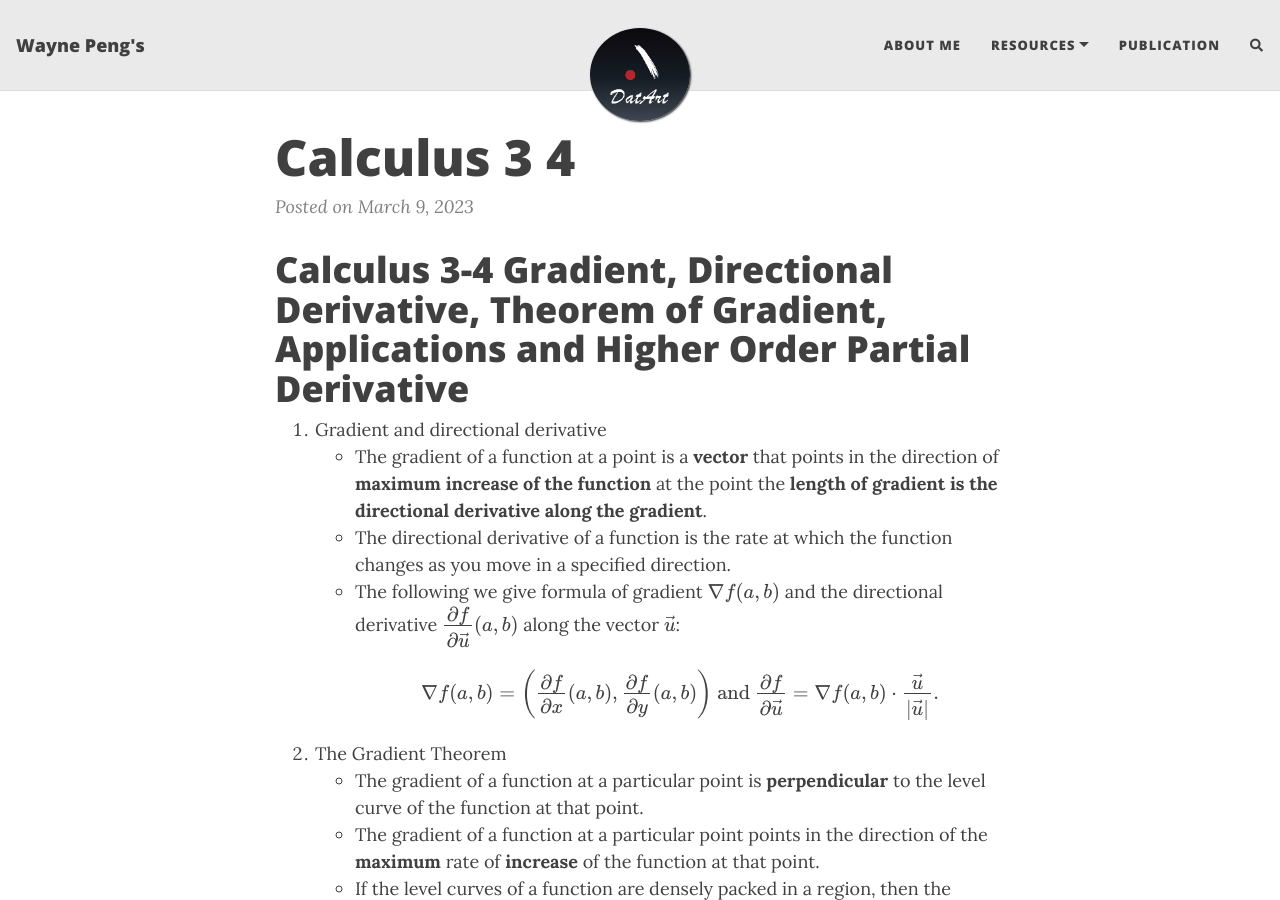
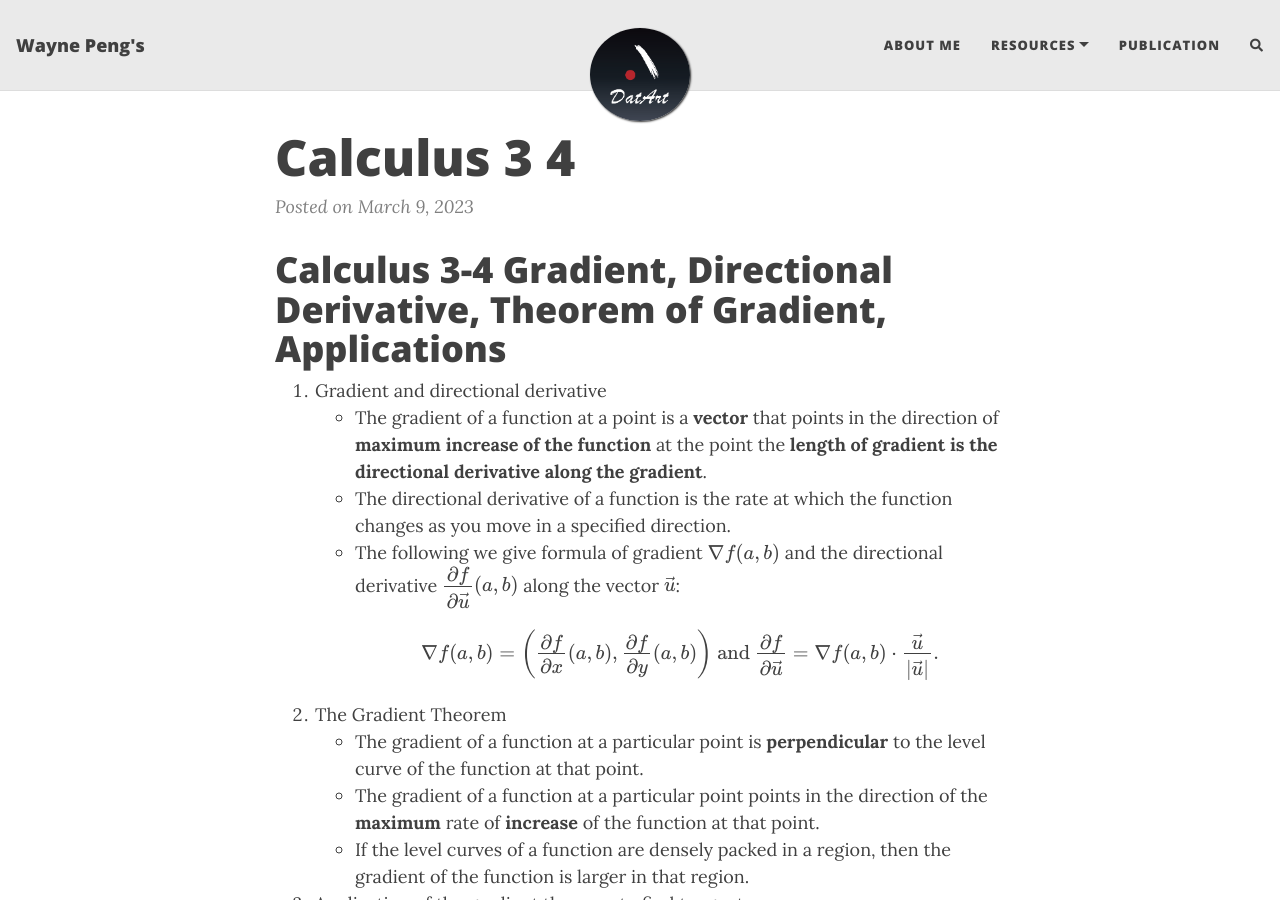
Before and after one commit to junwenwaynepeng/junwenwaynepeng.github.io, a Jekyll site: the page built from _posts/2023-03-09-Calculus-3-4.md, in a window 1280 px wide and 900 px high. Built offline with Jekyll 4.4.1, drawn with Linux system fonts in a browser that asks for light colours; nearby versions of some CDN libraries; formulas are drawn with MathJax 3; comment, search, counter and statistics services are not loaded.

Commit message:
Change tittle

```diff
--- a/_posts/2023-03-09-Calculus-3-4.md
+++ b/_posts/2023-03-09-Calculus-3-4.md
@@ -1,10 +1,10 @@
-# Calculus 3-4 Gradient, Directional Derivative, Theorem of Gradient, Applications and Higher Order Partial Derivative
+# Calculus 3-4 Gradient, Directional Derivative, Theorem of Gradient, Applications
 
 1. Gradient and directional derivative
 	* The gradient of a function at a point is a **vector** that points in the direction of **maximum increase of the function** at the point the **length of gradient is the directional derivative along the gradient**.
 	* The directional derivative of a function is the rate at which the function changes as you move in a specified direction.
 	* The following we give formula of gradient $\nabla f(a,b)$ and the directional derivative $\dfrac{\partial f}{\partial \vec{u}}(a,b)$ along the vector $\vec{u}$:
-	\[\nabla f(a,b)=\left(\dfrac{\partial f}{\partial x}(a,b), \dfrac{\partial f}{\partial y}(a,b)\right)\text{ and } \dfrac{\partial f}{\partial \vec{u}}=\nabla f(a,b)\cdot\dfrac{\vec{u}}{|\vec{u}|}.\]
+	\[\nabla f(a,b)=\left(\dfrac{\partial f}{\partial x}(a,b), \dfrac{\partial f}{\partial y}(a,b)\right)\text{ and } \dfrac{\partial f}{\partial\vec{u}}=\nabla f(a,b)\cdot\dfrac{\vec{u}}{|\vec{u}|}.\]
 
 2. The Gradient Theorem
 	* The gradient of a function at a particular point is **perpendicular** to the level curve of the function at that point.
```
